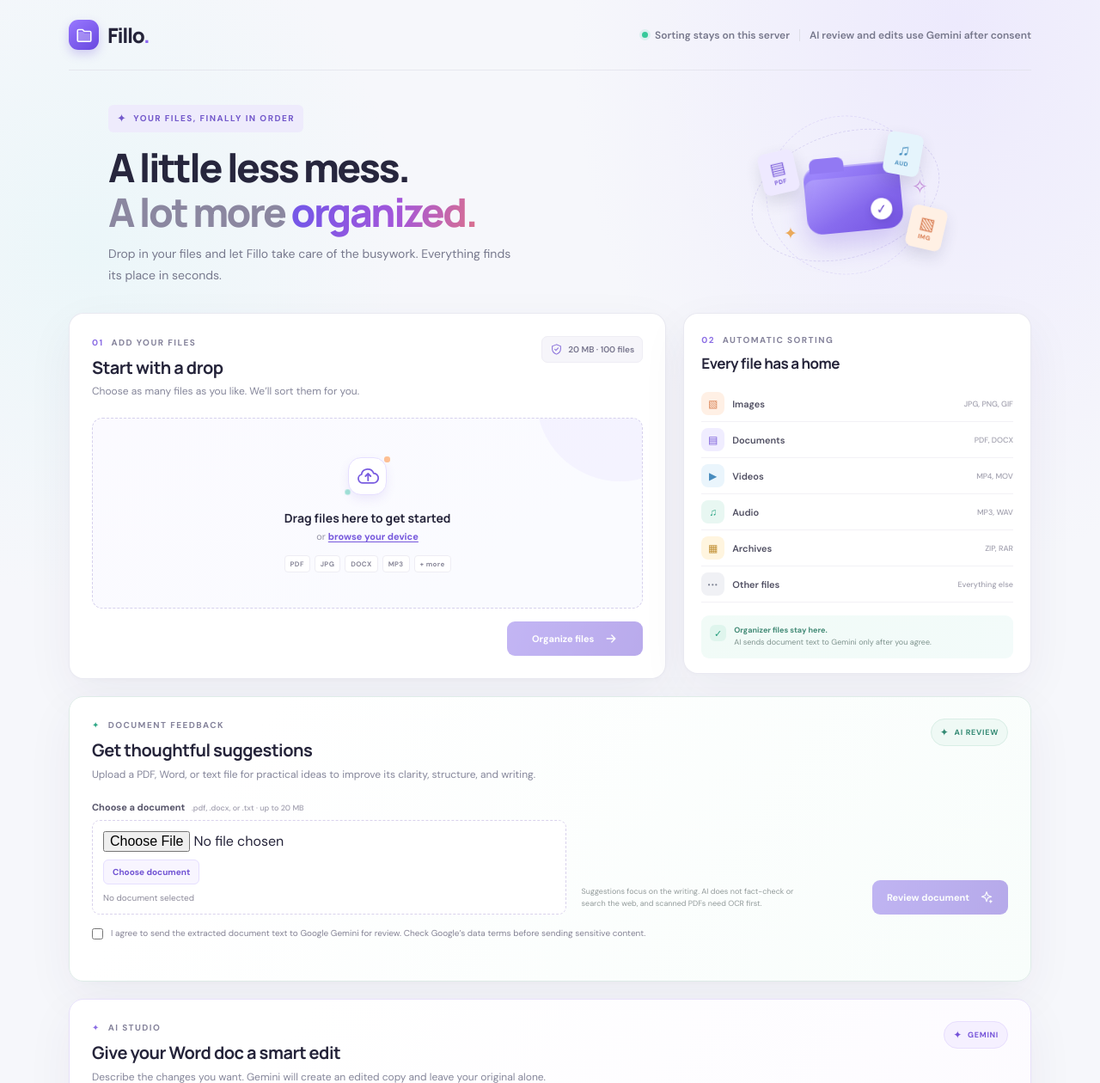
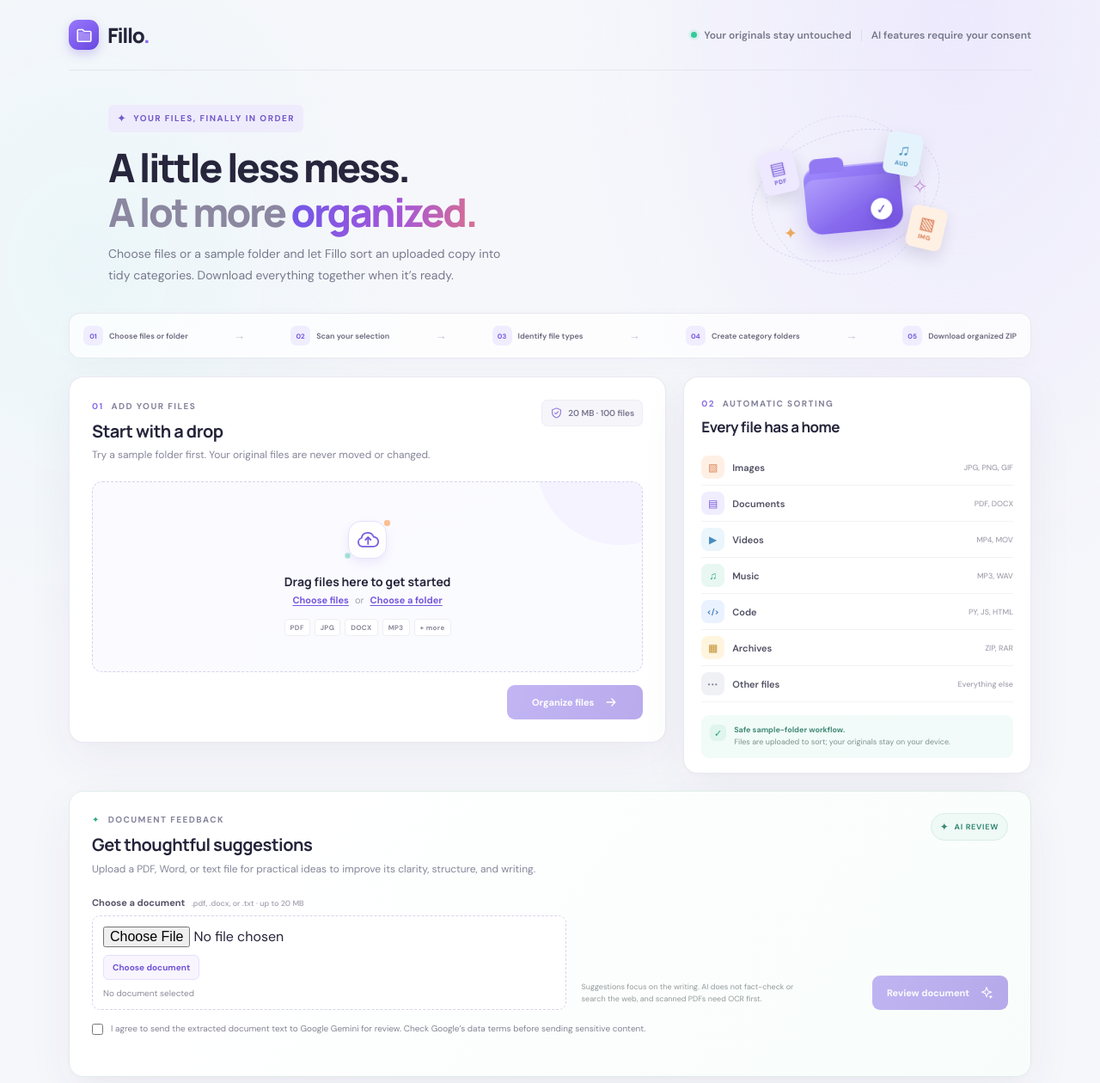
Before and after one commit to TadakaSriharsha/automatic-file-organiser, a Flask app: page / in a window 1280 px wide. Shown: the top 1260 px of the page at 86% size. Run offline with Flask 3, Linux system fonts and the light colour scheme.

Commit message:
Update organizer dashboard

```diff
--- a/templates/app.py
+++ b/templates/app.py
@@ -46,7 +46,8 @@ FILE_TYPES = {
     "Images": [".jpg", ".jpeg", ".png", ".gif", ".webp"],
     "Documents": [".pdf", ".doc", ".docx", ".txt", ".pptx", ".xlsx"],
     "Videos": [".mp4", ".mkv", ".mov", ".avi"],
-    "Audio": [".mp3", ".wav", ".aac", ".ogg"],
+    "Music": [".mp3", ".wav", ".aac", ".ogg", ".flac", ".m4a"],
+    "Code": [".py", ".js", ".ts", ".html", ".css", ".json", ".java", ".c", ".cpp", ".cs", ".go", ".rs", ".php", ".rb", ".sh", ".sql"],
     "Archives": [".zip", ".rar", ".7z"],
     "Others": []
 }
--- a/templates/index.html
+++ b/templates/index.html
@@ -20,7 +20,7 @@
                 </span>
                 <span>Fillo<span class="brand-dot">.</span></span>
             </a>
-            <div class="privacy-note"><span class="online-dot"></span> Sorting stays on this server <span class="privacy-divider"></span> AI review and edits use Gemini after consent</div>
+            <div class="privacy-note"><span class="online-dot"></span> Your originals stay untouched <span class="privacy-divider"></span> AI features require your consent</div>
         </header>
 
         <main>
@@ -28,7 +28,7 @@
                 <div class="hero-copy">
                     <span class="eyebrow"><span class="sparkle">✦</span> YOUR FILES, FINALLY IN ORDER</span>
                     <h1>A little less mess.<br><span>A lot more</span> <span class="hero-highlight">organized.</span></h1>
-                    <p>Drop in your files and let Fillo take care of the busywork. Everything finds its place in seconds.</p>
+                    <p>Choose files or a sample folder and let Fillo sort an uploaded copy into tidy categories. Download everything together when it’s ready.</p>
                 </div>
                 <div class="hero-art" aria-hidden="true">
                     <div class="art-orbit orbit-one"></div>
@@ -42,25 +42,42 @@
                 </div>
             </section>
 
+            <section class="workflow-strip" aria-label="How file organizing works">
+                <div class="workflow-step"><span>01</span><strong>Choose files or folder</strong></div>
+                <span class="workflow-arrow" aria-hidden="true">→</span>
+                <div class="workflow-step"><span>02</span><strong>Scan your selection</strong></div>
+                <span class="workflow-arrow" aria-hidden="true">→</span>
+                <div class="workflow-step"><span>03</span><strong>Identify file types</strong></div>
+                <span class="workflow-arrow" aria-hidden="true">→</span>
+                <div class="workflow-step"><span>04</span><strong>Create category folders</strong></div>
+                <span class="workflow-arrow" aria-hidden="true">→</span>
+                <div class="workflow-step"><span>05</span><strong>Download organized ZIP</strong></div>
+            </section>
+
             <section class="workspace" aria-label="File organizer">
                 <div class="upload-panel panel">
                     <div class="panel-heading">
                         <div>
                             <span class="step-label"><span>01</span> ADD YOUR FILES</span>
                             <h2>Start with a drop</h2>
-                            <p>Choose as many files as you like. We’ll sort them for you.</p>
+                            <p>Try a sample folder first. Your original files are never moved or changed.</p>
                         </div>
                         <span class="limit-pill"><svg viewBox="0 0 20 20" fill="none" aria-hidden="true"><path d="M10 2.5 3.5 5v4.4c0 3.8 2.7 6.7 6.5 8.1 3.8-1.4 6.5-4.3 6.5-8.1V5L10 2.5Z" stroke="currentColor" stroke-width="1.4"/><path d="m7.5 9.8 1.7 1.7 3.5-3.7" stroke="currentColor" stroke-width="1.4" stroke-linecap="round" stroke-linejoin="round"/></svg> 20 MB · 100 files</span>
                     </div>
 
-                    <div class="drop-zone" id="dropZone" tabindex="0" role="button" aria-label="Choose files or drop files here">
+                    <div class="drop-zone" id="dropZone">
                         <input type="file" id="fileInput" multiple aria-label="Choose files">
+                        <input type="file" id="folderInput" webkitdirectory directory multiple aria-label="Choose a folder">
                         <div class="upload-illustration" aria-hidden="true">
                             <span class="upload-cloud"><svg viewBox="0 0 32 32" fill="none"><path d="M10.3 23.8h12.1a5.6 5.6 0 0 0 .4-11.2A7.4 7.4 0 0 0 8.6 14a5 5 0 0 0 1.7 9.8Z" stroke="currentColor" stroke-width="1.8" stroke-linecap="round"/><path d="M16.3 21v-8m0 0-3 3m3-3 3 3" stroke="currentColor" stroke-width="1.8" stroke-linecap="round" stroke-linejoin="round"/></svg></span>
                             <span class="upload-orbit orbit-a"></span><span class="upload-orbit orbit-b"></span>
                         </div>
                         <h3>Drag files here to get started</h3>
-                        <p>or <label for="fileInput" class="browse-link">browse your device</label></p>
+                        <div class="picker-actions">
+                            <label for="fileInput" class="browse-link">Choose files</label>
+                            <span>or</span>
+                            <label for="folderInput" class="browse-link">Choose a folder</label>
+                        </div>
                         <div class="drop-formats"><span>PDF</span><span>JPG</span><span>DOCX</span><span>MP3</span><span>+ more</span></div>
                     </div>
 
@@ -93,11 +110,15 @@
                             <div class="category-row"><span class="category-icon icon-images">▧</span><span>Images</span><span class="category-extension">JPG, PNG, GIF</span></div>
                             <div class="category-row"><span class="category-icon icon-docs">▤</span><span>Documents</span><span class="category-extension">PDF, DOCX</span></div>
                             <div class="category-row"><span class="category-icon icon-video">▶</span><span>Videos</span><span class="category-extension">MP4, MOV</span></div>
-                            <div class="category-row"><span class="category-icon icon-audio">♫</span><span>Audio</span><span class="category-extension">MP3, WAV</span></div>
+                            <div class="category-row"><span class="category-icon icon-audio">♫</span><span>Music</span><span class="category-extension">MP3, WAV</span></div>
+                            <div class="category-row"><span class="category-icon icon-code">&lt;/&gt;</span><span>Code</span><span class="category-extension">PY, JS, HTML</span></div>
                             <div class="category-row"><span class="category-icon icon-archive">▦</span><span>Archives</span><span class="category-extension">ZIP, RAR</span></div>
                             <div class="category-row"><span class="category-icon icon-other">•••</span><span>Other files</span><span class="category-extension">Everything else</span></div>
                         </div>
-                        <div class="local-callout"><span class="callout-lock">✓</span><p><strong>Organizer files stay here.</strong><br>AI sends document text to Gemini only after you agree.</p></div>
+                        <div class="local-callout">
+                            <span class="callout-lock">✓</span>
+                            <p><strong>Safe sample-folder workflow.</strong><br>Files are uploaded to sort; your originals stay on your device.</p>
+                        </div>
                     </section>
                 </aside>
             </section>
@@ -216,13 +237,22 @@
                     <button class="secondary-button" type="button" id="copySummaryBtn"><svg viewBox="0 0 20 20" fill="none" aria-hidden="true"><rect x="7" y="6" width="9" height="11" rx="1.5" stroke="currentColor" stroke-width="1.4"/><path d="M12 6V4.5A1.5 1.5 0 0 0 10.5 3h-6A1.5 1.5 0 0 0 3 4.5v8A1.5 1.5 0 0 0 4.5 14H7" stroke="currentColor" stroke-width="1.4"/></svg><span>Copy summary</span></button>
                 </div>
                 </div>
+                <div class="stats-grid" aria-label="Organization statistics">
+                    <article class="stat-card"><span class="stat-label">FILES ORGANIZED</span><strong id="statFileCount">0</strong><span>in this run</span></article>
+                    <article class="stat-card"><span class="stat-label">FOLDERS CREATED</span><strong id="statCategoryCount">0</strong><span>file categories</span></article>
+                    <article class="stat-card"><span class="stat-label">UPLOAD SIZE</span><strong id="statUploadSize">0 B</strong><span>originals stay untouched</span></article>
+                </div>
                 <div class="result-tools">
                     <label class="search-box"><svg viewBox="0 0 20 20" fill="none" aria-hidden="true"><circle cx="8.8" cy="8.8" r="5.8" stroke="currentColor" stroke-width="1.5"/><path d="m13 13 4 4" stroke="currentColor" stroke-width="1.5" stroke-linecap="round"/></svg><input id="resultSearch" type="search" placeholder="Find a file…" aria-label="Search organized files"></label>
                     <label class="filter-label" for="categoryFilter">Category</label>
-                    <select id="categoryFilter" class="category-filter" aria-label="Filter by category"><option value="all">All categories</option><option>Images</option><option>Documents</option><option>Videos</option><option>Audio</option><option>Archives</option><option>Others</option></select>
+                    <select id="categoryFilter" class="category-filter" aria-label="Filter by category"><option value="all">All categories</option><option>Images</option><option>Documents</option><option>Videos</option><option>Music</option><option>Code</option><option>Archives</option><option>Others</option></select>
                 </div>
                 <div class="result-list" id="results" aria-live="polite"></div>
                 <p class="empty-search" id="emptySearch" hidden>No files match your search. Try another name or category.</p>
+                <section class="organization-history" aria-labelledby="historyTitle">
+                    <div class="history-heading"><div><h3 id="historyTitle">Recent organization history</h3><p>Runs from this browser session</p></div></div>
+                    <ul id="historyList" class="history-list"></ul>
+                </section>
             </section>
         </main>
 
--- a/templates/statics/style.css
+++ b/templates/statics/style.css
@@ -51,6 +51,11 @@ h1, h2, h3, p { margin-top: 0; }
 .hero h1 > span:first-of-type { color: #8b87a0; }
 .hero-highlight { background: linear-gradient(100deg, #7757e7 8%, #a356da 57%, #db718d); background-clip: text; -webkit-background-clip: text; color: transparent; }
 .hero-copy > p { max-width: 480px; margin-bottom: 0; color: #77798d; font-size: 14px; line-height: 1.75; }
+.workflow-strip { display: flex; align-items: center; justify-content: space-between; gap: 8px; margin: 0 0 21px; padding: 14px 16px; border: 1px solid rgba(231, 231, 240, .9); border-radius: 13px; background: rgba(255,255,255,.72); box-shadow: 0 7px 25px rgba(48, 42, 94, .025); }
+.workflow-step { display: flex; align-items: center; gap: 7px; color: #68677b; font-size: 9px; }
+.workflow-step > span { width: 23px; height: 23px; display: grid; flex: 0 0 auto; place-items: center; color: #7658dc; border-radius: 7px; background: #f0edff; font-size: 8px; font-weight: 800; }
+.workflow-step strong { font-weight: 600; }
+.workflow-arrow { color: #c3bfd3; font-size: 13px; }
 .hero-art { position: relative; width: 280px; height: 200px; flex: 0 0 280px; margin-right: 30px; }
 .art-orbit { position: absolute; left: 50%; top: 50%; border: 1px dashed rgba(139, 123, 212, .24); border-radius: 50%; transform: translate(-50%, -50%) rotate(-18deg); }
 .orbit-one { width: 225px; height: 145px; }
@@ -83,14 +88,14 @@ h1, h2, h3, p { margin-top: 0; }
 .drop-zone { position: relative; min-height: 222px; padding: 15px; display: flex; flex-direction: column; align-items: center; justify-content: center; overflow: hidden; border: 1.5px dashed #d6d1ed; border-radius: 12px; background: linear-gradient(145deg, #fbfaff, #fafbff 74%); text-align: center; transition: background .2s, border-color .2s, transform .2s; }
 .drop-zone::before { position: absolute; content: ""; width: 195px; height: 195px; top: -122px; right: -72px; border-radius: 50%; background: rgba(230, 224, 255, .32); }
 .drop-zone.drag-over { border-color: #8969ec; background: #f5f1ff; transform: scale(1.008); }
-#fileInput { position: absolute; width: 1px; height: 1px; padding: 0; margin: -1px; clip: rect(0, 0, 0, 0); overflow: hidden; white-space: nowrap; border: 0; }
+#fileInput, #folderInput { position: absolute; width: 1px; height: 1px; padding: 0; margin: -1px; clip: rect(0, 0, 0, 0); overflow: hidden; white-space: nowrap; border: 0; }
 .upload-illustration { position: relative; width: 55px; height: 54px; margin-bottom: 9px; }
 .upload-cloud { position: absolute; z-index: 1; inset: 5px; display: grid; place-items: center; color: #795ce0; border: 1px solid #e6dfff; border-radius: 15px; background: #fff; box-shadow: 0 5px 12px rgba(117, 83, 220, .1); }
 .upload-cloud svg { width: 32px; height: 32px; }
 .upload-orbit { position: absolute; width: 7px; height: 7px; border-radius: 3px; background: #ffb47c; animation: orbit-pulse 2.4s ease-in-out infinite; }
 .orbit-a { right: 1px; top: 4px; }.orbit-b { left: 1px; bottom: 5px; background: #7fdbc7; animation-delay: -1s; }
 .drop-zone h3 { margin: 3px 0 5px; font: 700 14px "Manrope", sans-serif; }
-.drop-zone > p { margin: 0; color: #9695a7; font-size: 11px; }
+.picker-actions { display: flex; align-items: center; gap: 7px; color: #a3a1af; font-size: 11px; }
 .browse-link { color: #7658dc; font-weight: 700; text-decoration: underline; text-underline-offset: 2px; cursor: pointer; }
 .browse-link:hover { color: #5334c5; }
 .drop-formats { display: flex; gap: 5px; margin-top: 15px; }
```
Also changed, not shown: other parts of templates/statics/style.css (+32 -1 lines), templates/statics/script.js (+62 -9 lines), tests/test_ai_edit.py (+10 -3 lines), README.md.
